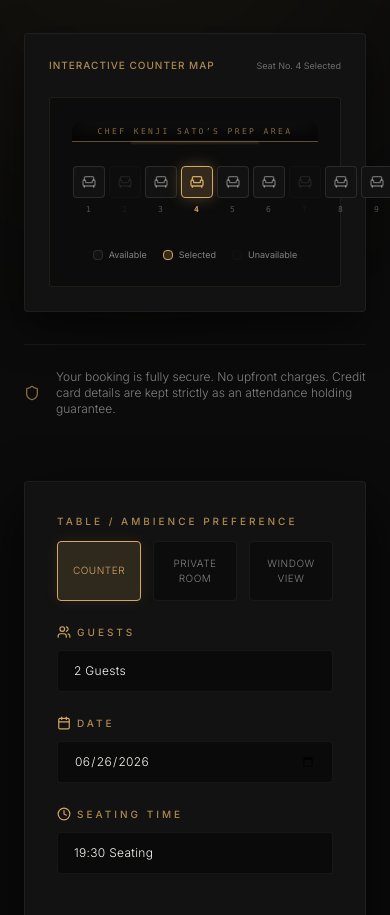
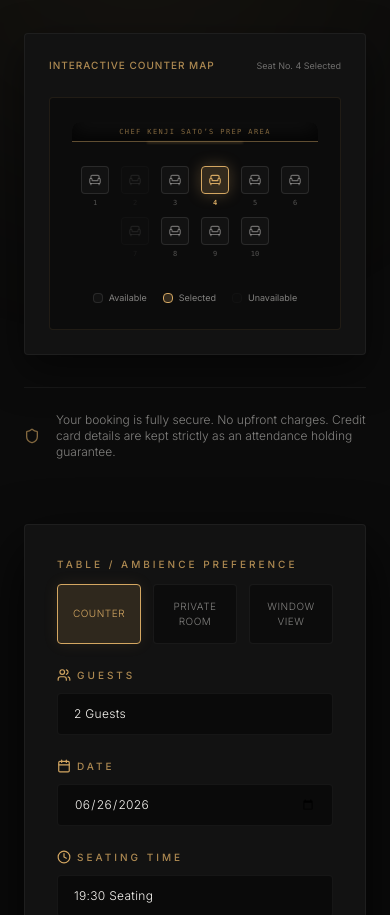
Before and after one commit to Kodeight/umi, a React (Vite) app: page / in a window 390 px wide. Shown: the part 8286-9201 px from the top of the page. Built offline with nearby package versions, Linux system fonts and the light colour scheme.

Commit message:
final modif

```diff
--- a/src/App.tsx
+++ b/src/App.tsx
@@ -23,6 +23,7 @@ export default function App() {
   const [activeSection, setActiveSection] = useState<string>('hero');
   const [preSelectedPreference, setPreSelectedPreference] = useState<'Counter' | 'Private Room' | 'Window View' | null>(null);
   const [isPassModalOpen, setIsPassModalOpen] = useState<boolean>(false);
+  const [isHeroLoading, setIsHeroLoading] = useState<boolean>(true);
 
 
 
@@ -94,11 +95,13 @@ export default function App() {
     <div className="relative min-h-screen bg-bg-primary text-text-luxury select-none font-sans" id="app-root">
 
       {/* Navigation Header bar */}
-      <Navigation
-        onOpenReservations={handleOpenReservations}
-        onScrollToSection={handleScrollToSection}
-        activeSection={activeSection}
-      />
+      {!isHeroLoading && (
+        <Navigation
+          onOpenReservations={handleOpenReservations}
+          onScrollToSection={handleScrollToSection}
+          activeSection={activeSection}
+        />
+      )}
 
       {/* Page Content layout wrapper */}
       <main className="relative z-10 overflow-hidden">
@@ -107,6 +110,7 @@ export default function App() {
         <Hero
           onOpenReservations={handleOpenReservations}
           onScrollToPhilosophy={() => handleScrollToSection('philosophy')}
+          onLoadingChange={setIsHeroLoading}
         />
 
         {/* Section 2: Philosophy */}
--- a/src/components/Hero.tsx
+++ b/src/components/Hero.tsx
@@ -10,6 +10,7 @@ import { ArrowRight } from 'lucide-react';
 interface HeroProps {
   onOpenReservations: () => void;
   onScrollToPhilosophy: () => void;
+  onLoadingChange?: (loading: boolean) => void;
 }
 
 const FRAME_COUNT = 69;
@@ -21,7 +22,7 @@ const getFrameUrl = (index: number) => {
   return `${CDN_BASE}frame_${padded}_${time}s.webp`;
 };
 
-export default function Hero({ onOpenReservations, onScrollToPhilosophy }: HeroProps) {
+export default function Hero({ onOpenReservations, onScrollToPhilosophy, onLoadingChange }: HeroProps) {
   const sectionRef = useRef<HTMLElement>(null);
   const canvasRef = useRef<HTMLCanvasElement>(null);
   const framesRef = useRef<HTMLImageElement[]>([]);
@@ -33,6 +34,13 @@ export default function Hero({ onOpenReservations, onScrollToPhilosophy }: HeroP
 
   const [loadingProgress, setLoadingProgress] = React.useState(0);
   const [isLoading, setIsLoading] = React.useState(true);
+
+  // Notify parent component about loader visibility changes
+  useEffect(() => {
+    if (onLoadingChange) {
+      onLoadingChange(isLoading);
+    }
+  }, [isLoading, onLoadingChange]);
 
   const isWheelingRef = useRef(false);
   const wheelTimeoutRef = useRef<number | null>(null);
@@ -265,19 +273,19 @@ export default function Hero({ onOpenReservations, onScrollToPhilosophy }: HeroP
             className="fixed inset-0 z-[100] flex flex-col items-center justify-center bg-bg-primary text-text-luxury select-none font-sans"
           >
             <div className="flex flex-col items-center gap-4">
-              <span className="text-xs uppercase tracking-[0.4em] text-gold-accent font-medium animate-pulse">
-                Loading cinematic experience...
-              </span>
               <span className="font-serif text-4xl sm:text-5xl font-light text-text-luxury">
                 {loadingProgress}%
               </span>
-              <div className="w-48 h-[2px] bg-white/10 rounded-full overflow-hidden mt-2 relative">
+              <div className="w-48 h-[2px] bg-white/10 rounded-full overflow-hidden mt-1 relative">
                 <motion.div
                   className="h-full bg-gold-accent absolute left-0 top-0"
                   style={{ width: `${loadingProgress}%` }}
                   transition={{ ease: 'easeOut', duration: 0.1 }}
                 />
               </div>
+              <span className="font-serif text-sm uppercase tracking-[0.3em] text-gold-accent animate-pulse mt-2">
+                Loading cinematic experience...
+              </span>
             </div>
           </motion.div>
         )}
--- a/src/components/Reservations.tsx
+++ b/src/components/Reservations.tsx
@@ -148,16 +148,16 @@ export default function Reservations({
                     {/* Visual diagram representation of UMI counter */}
                     <div className="relative flex flex-col items-center gap-6 py-6 border border-gold-accent/10 rounded-sm bg-bg-primary/40">
                       {/* Chef Counter Bar Area */}
-                      <div className="w-[85%] h-5 bg-bg-tertiary border-b border-gold-accent/40 rounded-t-lg flex items-center justify-center relative shadow-[inset_0_-10px_20px_rgba(0,0,0,0.8)]">
-                        <span className="text-[8px] tracking-[0.3em] uppercase text-gold-accent/60 font-medium font-mono">
+                      <div className="w-[85%] h-5 bg-bg-tertiary border-b border-gold-accent/40 rounded-t-lg flex items-center justify-center relative shadow-[inset_0_-10px_20px_rgba(0,0,0,0.8)] px-2">
+                        <span className="text-[7px] sm:text-[8px] tracking-[0.2em] sm:tracking-[0.3em] uppercase text-gold-accent/60 font-medium font-mono text-center truncate">
                           Chef Kenji Sato’s Prep Area
                         </span>
                         {/* Glow light effect under counter */}
-                        <div className="absolute -bottom-[2px] left-1/2 -translate-x-1/2 w-32 h-[1px] bg-gold-accent/40 blur-[1px]" />
+                        <div className="absolute -bottom-[2px] left-1/2 -translate-x-1/2 w-24 sm:w-32 h-[1px] bg-gold-accent/40 blur-[1px]" />
                       </div>
 
                       {/* Seat selection row */}
-                      <div className="flex justify-between w-[90%] gap-1 px-2">
+                      <div className="flex flex-wrap sm:flex-nowrap justify-center sm:justify-between w-[95%] sm:w-[90%] gap-2 sm:gap-1 px-1 sm:px-2">
                         {AVAILABLE_SEATS.map((seat) => {
                           const isBooked = seat === 2 || seat === 7; // Mock some booked seats
                           const isSelected = selectedSeat === seat;
@@ -167,7 +167,7 @@ export default function Reservations({
                               type="button"
                               disabled={isBooked}
                               onClick={() => setSelectedSeat(seat)}
-                              className={`flex flex-col items-center gap-1.5 focus:outline-none flex-1 transition-all duration-300 ${
+                              className={`flex flex-col items-center gap-1 focus:outline-none min-w-[32px] sm:min-w-0 sm:flex-1 transition-all duration-300 ${
                                 isBooked
                                   ? 'opacity-20 cursor-not-allowed'
                                   : 'cursor-pointer hover:scale-110'
@@ -175,14 +175,14 @@ export default function Reservations({
                               id={`counter-seat-${seat}`}
                             >
                               {/* Armchair visual component */}
-                              <div className={`w-8 h-8 rounded-sm flex items-center justify-center border transition-all duration-500 ${
+                              <div className={`w-7 h-7 sm:w-8 sm:h-8 rounded-sm flex items-center justify-center border transition-all duration-500 ${
                                 isSelected
                                   ? 'bg-gold-accent/20 border-gold-accent text-gold-accent shadow-[0_0_15px_rgba(212,167,98,0.3)]'
-                                  : 'bg-bg-tertiary border-white/10 text-text-luxury/40 group-hover:text-text-luxury/80'
+                                  : 'bg-bg-tertiary border-white/10 text-text-luxury/40'
                               }`}>
-                                <Armchair className="w-4 h-4" />
+                                <Armchair className="w-3.5 h-3.5 sm:w-4 sm:h-4" />
                               </div>
-                              <span className={`text-[8px] font-mono ${isSelected ? 'text-gold-accent font-bold' : 'text-text-luxury/30'}`}>
+                              <span className={`text-[7px] sm:text-[8px] font-mono ${isSelected ? 'text-gold-accent font-bold' : 'text-text-luxury/30'}`}>
                                 {seat}
                               </span>
                             </button>
```
Also changed, not shown: 1 other file (tests, documents, lock files or other folders).
